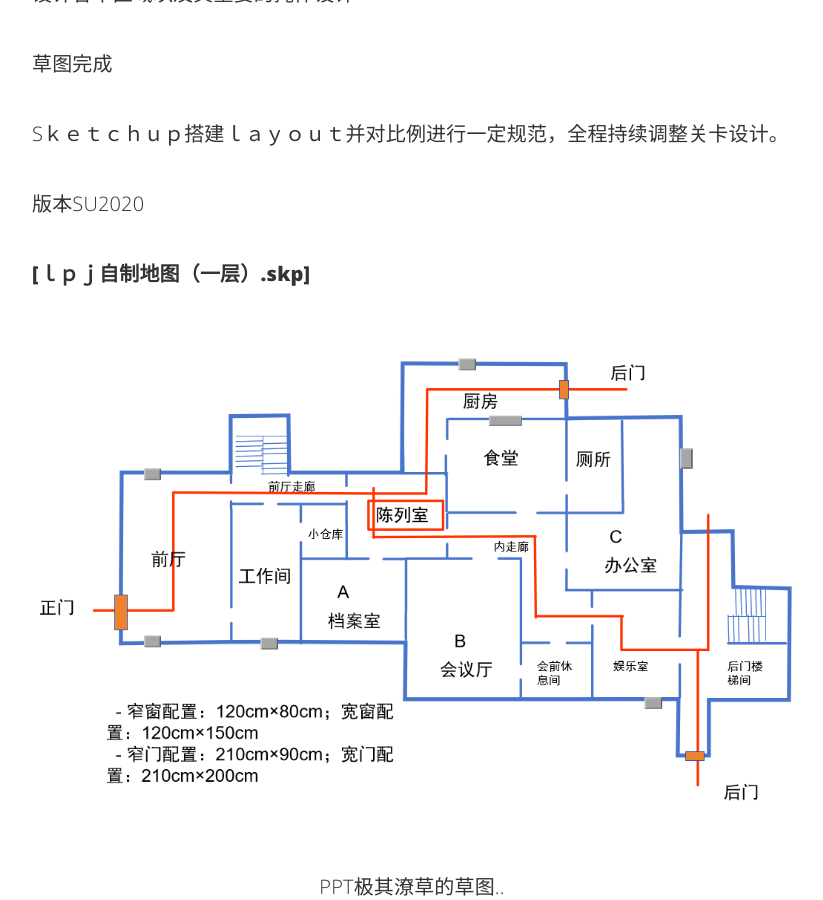
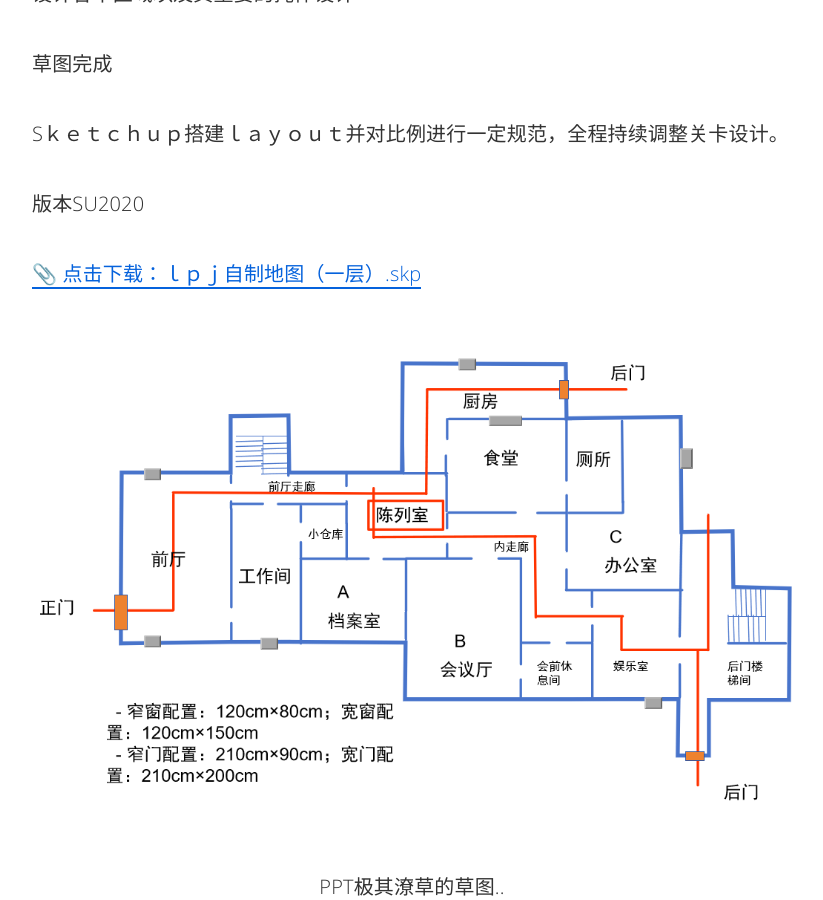
Before and after one commit to Junsonli/Junsonli.github.io, a Jekyll site: the page built from _posts/2026-03-07-r6s-oregon-level-design.md, in a window 1280 px wide and 900 px high, scrolled down 30366 px. Shown: the whole window, without its empty margins (228-1051 px from the left). Built offline with Jekyll 4.4.1, drawn with Linux system fonts in a browser that asks for light colours; comment, search, counter and statistics services are not loaded.

Commit message:
Add SketchUp map attachment for download

```diff
--- a/_posts/2026-03-07-r6s-oregon-level-design.md
+++ b/_posts/2026-03-07-r6s-oregon-level-design.md
@@ -692,7 +692,7 @@ Sｋｅｔｃｈｕｐ搭建ｌａｙｏｕｔ并对比例进行一定规范，
 
 版本SU2020
 
-**[ｌｐｊ自制地图（一层）.skp]**
+**[📎 点击下载：ｌｐｊ自制地图（一层）.skp](/assets/attachments/ｌｐｊ自制地图（一层）.skp)**
 
 <p align="center"><img src="/assets/img/posts/r6s-oregon/image64.png" alt="image" style="max-width:100%;"></p>
 
```
Also changed, not shown: 1 other file.
